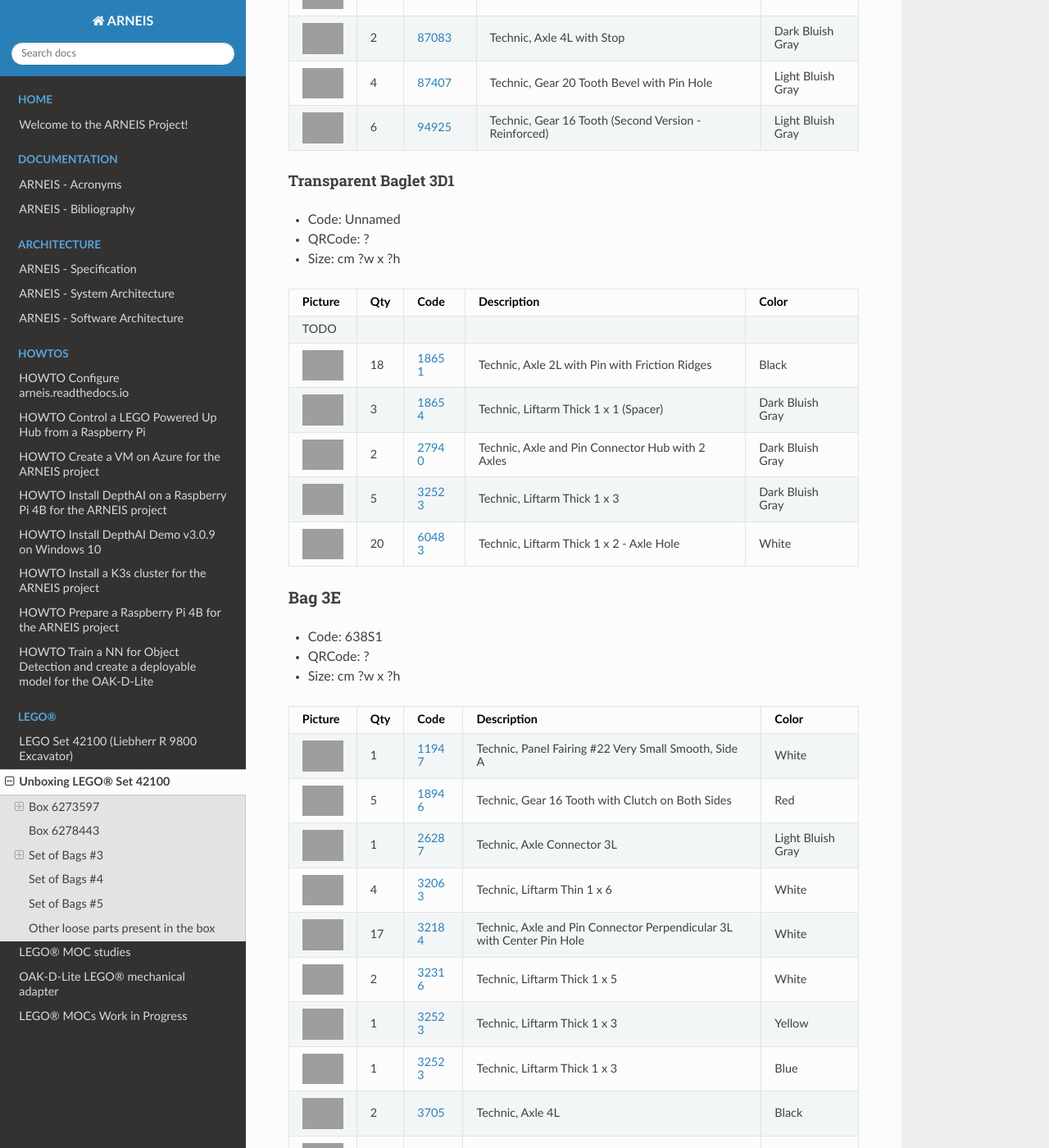
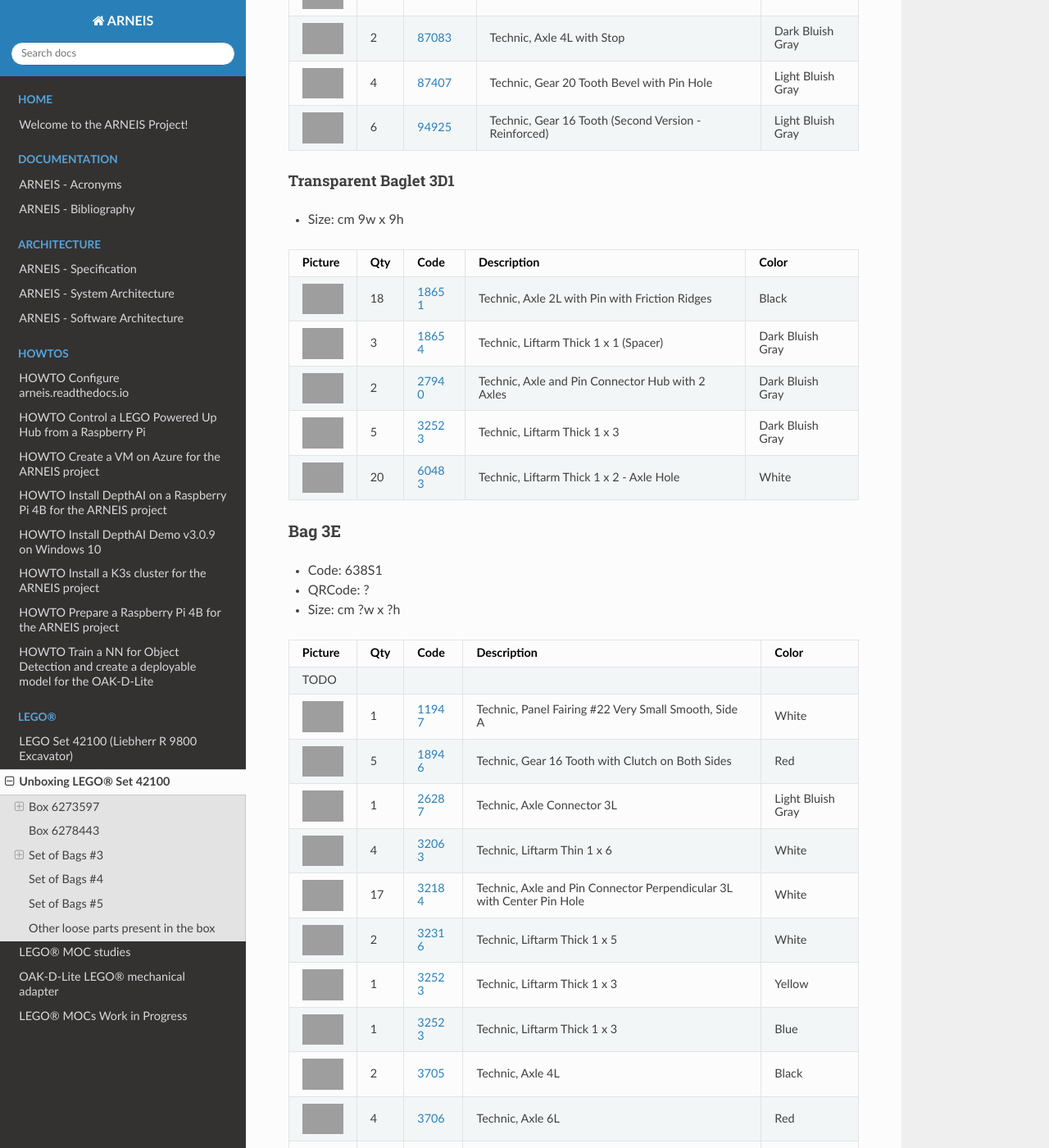
Before and after one commit to B-AROL-O/ARNEIS, a Sphinx documentation site: the page built from docs/lego-set-42100/unboxing-lego-set-42100.md, in a window 1280 px wide and 1400 px high, scrolled down 20237 px. Shown: the whole window at 82% size. Built offline with Sphinx 7.4.7 and the Read the Docs theme 2.0.0, drawn with Linux system fonts in a browser that asks for light colours.

Commit message:
Checked Transparent Baglet 3D1
Signed-off-by: Gianpaolo Macario <gmacario@gmail.com>

```diff
--- a/docs/lego-set-42100/unboxing-lego-set-42100.md
+++ b/docs/lego-set-42100/unboxing-lego-set-42100.md
@@ -527,13 +527,10 @@ Picture | Qty | Code | Description | Color |
 
 #### Transparent Baglet 3D1
 
-* Code: Unnamed
-* QRCode: ?
-* Size: cm ?w x ?h
+* Size: cm 9w x 9h
 
 Picture | Qty | Code | Description | Color |
 --------|----:|------|-------------|-------|
-TODO
 ![18651](https://img.bricklink.com/P/11/18651.jpg)| 18 | [18651](https://www.bricklink.com/v2/catalog/catalogitem.page?P=18651&idColor=11) | Technic, Axle  2L with Pin with Friction Ridges | Black
 ![18654](https://img.bricklink.com/P/85/18654.jpg)| 3 | [18654](https://www.bricklink.com/v2/catalog/catalogitem.page?P=18654&idColor=85) | Technic, Liftarm Thick 1 x 1 (Spacer) | Dark Bluish Gray
 ![27940](https://img.bricklink.com/P/85/27940.jpg)| 2 | [27940](https://www.bricklink.com/v2/catalog/catalogitem.page?P=27940&idColor=85) | Technic, Axle and Pin Connector Hub with 2 Axles | Dark Bluish Gray
```
Also changed, not shown: other parts of docs/lego-set-42100/unboxing-lego-set-42100.md (+1 -0 lines).
